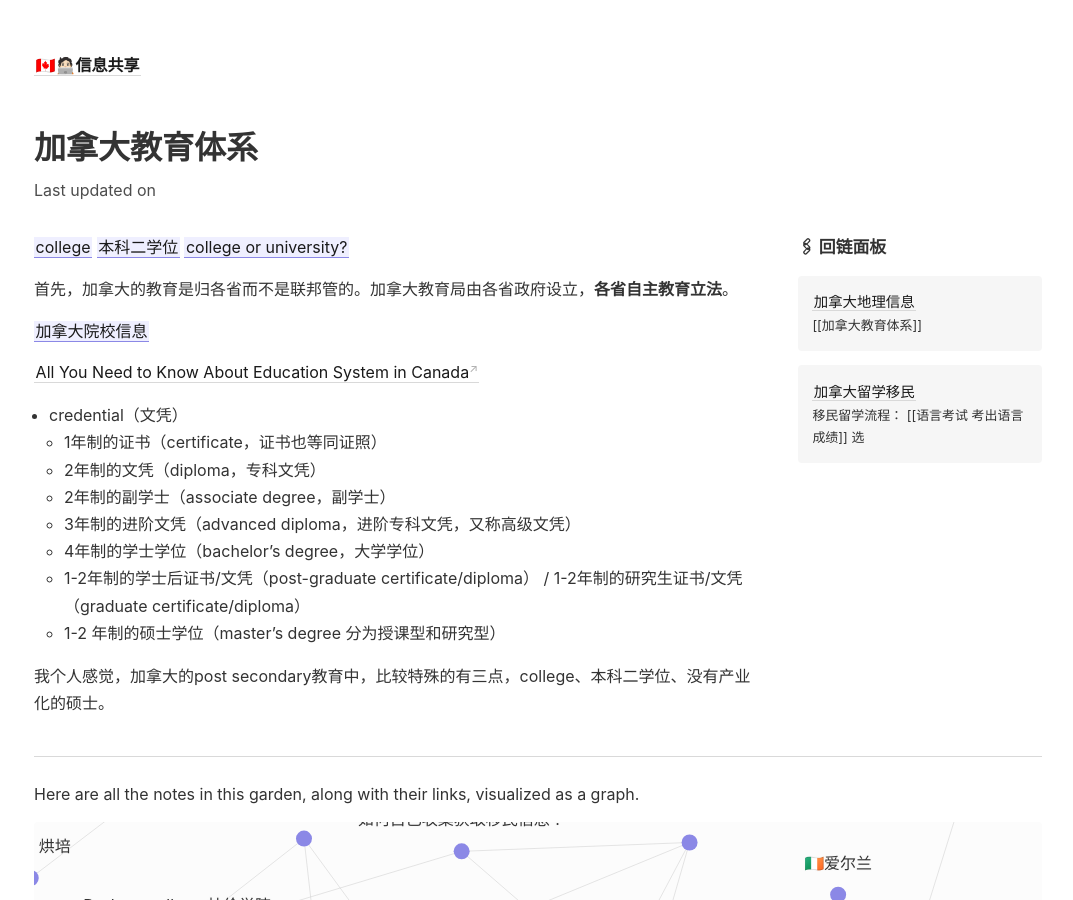
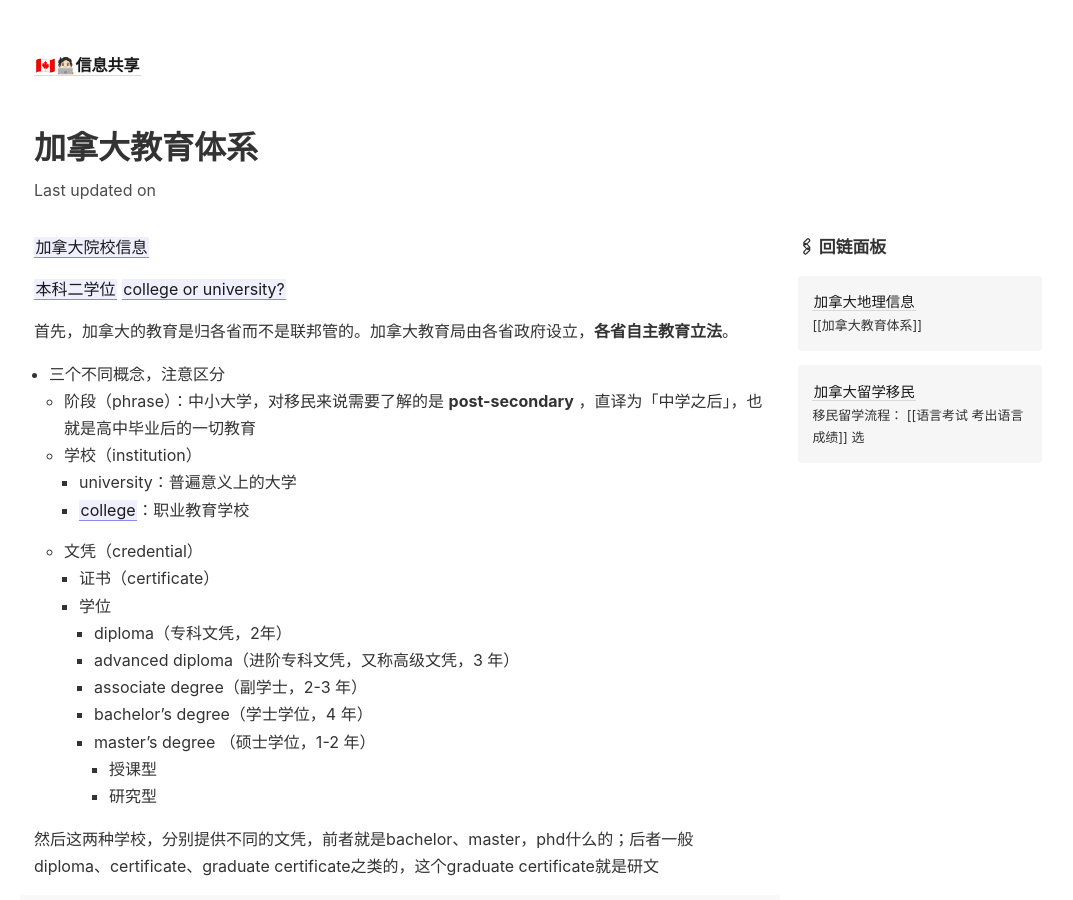
Before and after one commit to Gnblink0/InfoSharingCan, a Jekyll site: the page built from _notes/加拿大教育体系.md, in a window 1280 px wide and 900 px high. Shown: the whole window, without its empty margins (102-1175 px from the left). Built offline with Jekyll 4.4.1, drawn with Linux system fonts in a browser that asks for light colours; some of the changed text lies outside the part shown.

Commit message:
vault backup: 2022-10-31 16:08:40

```diff
--- a/_notes/college.md
+++ b/_notes/college.md
@@ -1,3 +1,11 @@
+大专/职校在中国中文语境下有歧视色彩，而加拿大几乎没有这种观念，可以理解为「想快速找到工作就读 college」，所以有很多本硕博毕业找不到工作的人也去读 college。
+
+其次，加拿大的[[毕业后工签]]政策也对 college 有利。对比美加的毕业后工签政策就可以看出
+- 美国要求工作必须和专业对口、本硕博分别可以获得三次工签、STEM 专业可以额外获得两年工签，这些条件显然优待青睐 university 的理工专业。
+- 而加拿大，1. 基本不限学校、不限专业、不限文凭，只要读了名单上的正规公立学校就有工签 2. 工签时长仅仅取决于读的项目长度，且2年以上就有最高3年工签 3. 工签是开放式工签，只要找得到，找什么工作都可以，不找也可以 所以2年diploma和4年bachelor，在工签上是完全平等的。
+
+---
+
 [ontariocolleges(安省所有 college 的合集网站)](https://ontariocolleges.ca/en/programs)
 
 安省 collge 看这一个网站就够了⬆️
--- a/_notes/加拿大教育体系.md
+++ b/_notes/加拿大教育体系.md
@@ -1,21 +1,42 @@
-[[college]] [[本科二学位]] [[college or university?]]
+[[加拿大院校信息]]
 
+ [[本科二学位]] [[college or university?]]
 
 首先，加拿大的教育是归各省而不是联邦管的。加拿大教育局由各省政府设立，**各省自主教育立法**。
 
-[[加拿大院校信息]]
+- 三个不同概念，注意区分
+	- 阶段（phrase）：中小大学，对移民来说需要了解的是 **post-secondary** ，直译为「中学之后」，也就是高中毕业后的一切教育
+	- 学校（institution）
+		- university：普遍意义上的大学
+		- [[college]]：职业教育学校
+	- 文凭（credential）
+		- 证书（certificate）
+		- 学位
+			- diploma（专科文凭，2年）
+			- advanced diploma（进阶专科文凭，又称高级文凭，3 年）
+			- associate degree（副学士，2-3 年）
+			- bachelor’s degree（学士学位，4 年）
+			- master’s degree （硕士学位，1-2 年）
+				- 授课型
+				- 研究型
+
+
+
+然后这两种学校，分别提供不同的文凭，前者就是bachelor、master，phd什么的；后者一般diploma、certificate、graduate certificate之类的，这个graduate certificate就是研文
+
+
+		- 1年制的证书（certificate，证书也等同证照）
+		-
+		- 1-2年制的学士后证书/文凭（post-graduate certificate/diploma） / 1-2年制的研究生证书/文凭（graduate certificate/diploma）
+		-
+
+
+---
+
+我个人感觉，加拿大的post secondary教育中，比较特殊的有三点，college、本科二学位、没有产业化的硕士。
+
+
+
+## 信息源
 
 [All You Need to Know About Education System in Canada](https://www.azent.com/expert-tips/education-system-in-canada)
-
-
-- credential（文凭）
-	- 1年制的证书（certificate，证书也等同证照）
-	- 2年制的文凭（diploma，专科文凭）
-	- 2年制的副学士（associate degree，副学士）
-	- 3年制的进阶文凭（advanced diploma，进阶专科文凭，又称高级文凭）
-	- 4年制的学士学位（bachelor’s degree，大学学位）
-	- 1-2年制的学士后证书/文凭（post-graduate certificate/diploma） / 1-2年制的研究生证书/文凭（graduate certificate/diploma）
-	- 1-2 年制的硕士学位（master’s degree 分为授课型和研究型）
-
-
-我个人感觉，加拿大的post secondary教育中，比较特殊的有三点，college、本科二学位、没有产业化的硕士。
```
Also changed, not shown: _notes/加拿大工作薪资.md (+6 -5 lines), _notes/如何自己收集获取移民信息？.md (+1 -2 lines).
